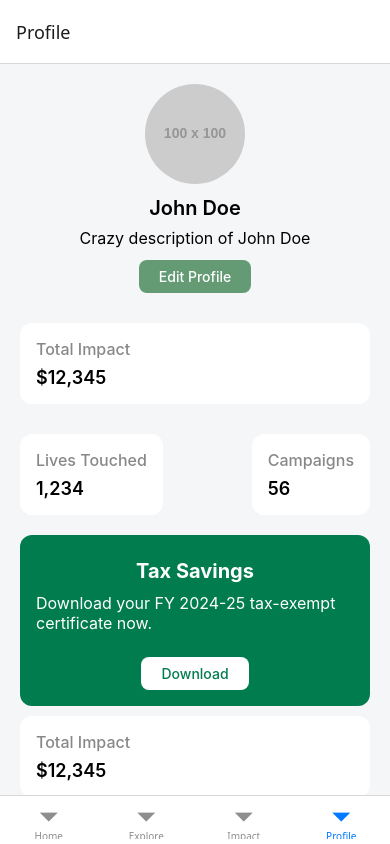
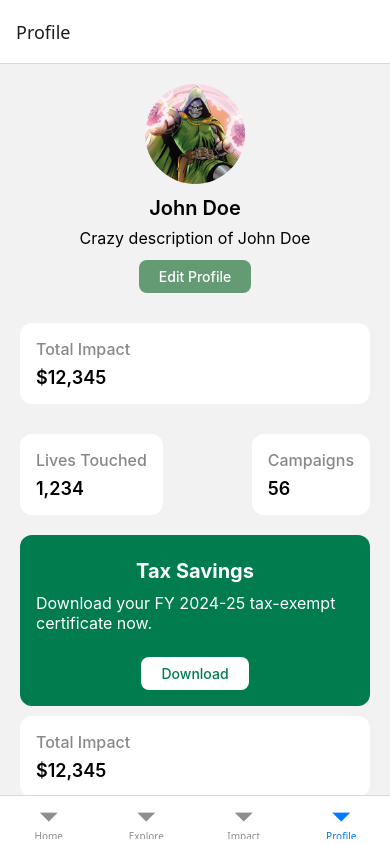
Before and after one commit to ambujvashistha/impact-tracking-app, a React Native app: screen /Profile in a window 390 px wide. Built offline with nearby package versions, Linux system fonts and the light colour scheme.

Commit message:
fixed view

```diff
--- a/src/screens/impactScreen.js
+++ b/src/screens/impactScreen.js
@@ -1,9 +1,7 @@
 import { View, Text, Image, ScrollView, StyleSheet, TouchableOpacity } from "react-native";
-import { SafeAreaView } from "react-native-safe-area-context";
 
 export default function ImpactScreen() {
   return (
-    // <SafeAreaView style={styles.container}>
       <ScrollView contentContainerStyle={styles.scrollContent} showsVerticalScrollIndicator={false}>
         <View style={styles.header}>
           <Image
@@ -70,7 +68,6 @@ export default function ImpactScreen() {
           </View>
         </View>
       </ScrollView>
-    // </SafeAreaView>
   );
 }
 
--- a/src/screens/profileScreen.js
+++ b/src/screens/profileScreen.js
@@ -1,13 +1,11 @@
 import { View, Text, Image, ScrollView, StyleSheet, TouchableOpacity } from "react-native";
-import { SafeAreaView } from "react-native-safe-area-context";
 
 export default function ProfileScreen() {
   return (
-    <SafeAreaView style={styles.container}>
     <ScrollView contentContainerStyle={styles.scrollContent}>
       <View style={styles.header}>
         <Image
-            source={{ uri: "https://via.placeholder.com/100" }}
+          source={require("../../assets/doom.jpg")}
           style={styles.avatar}
         />
        <Text style={styles.name}>John Doe</Text>
@@ -33,10 +31,10 @@ export default function ProfileScreen() {
       </View>
 
       <View style={styles.sectionTax}>
-          <Text style={styles.sectionTaxTitle}>
-            Tax Savings
+        <Text style={styles.sectionTaxTitle}>Tax Savings</Text>
+        <Text style={styles.sectionTaxText}>
+          Download your FY 2024-25 tax-exempt certificate now.
         </Text>
-          <Text style={styles.sectionTaxText}>Download your FY 2024-25 tax-exempt certificate now.</Text>
         <TouchableOpacity style={styles.downloadButton}>
           <Text style={styles.downloadButtonText}>Download</Text>
         </TouchableOpacity>
@@ -70,7 +68,6 @@ export default function ProfileScreen() {
         </View>
       </View>
     </ScrollView>
-    </SafeAreaView>
   );
 }
 
```
Lines whose indentation alone changed are shown as unchanged.
